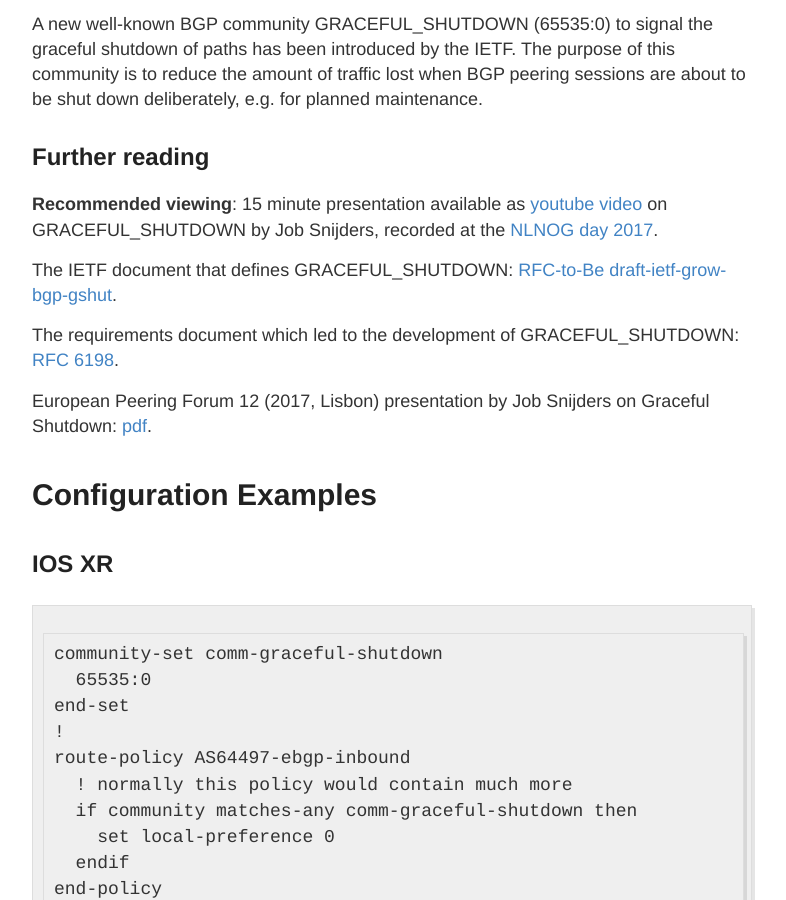
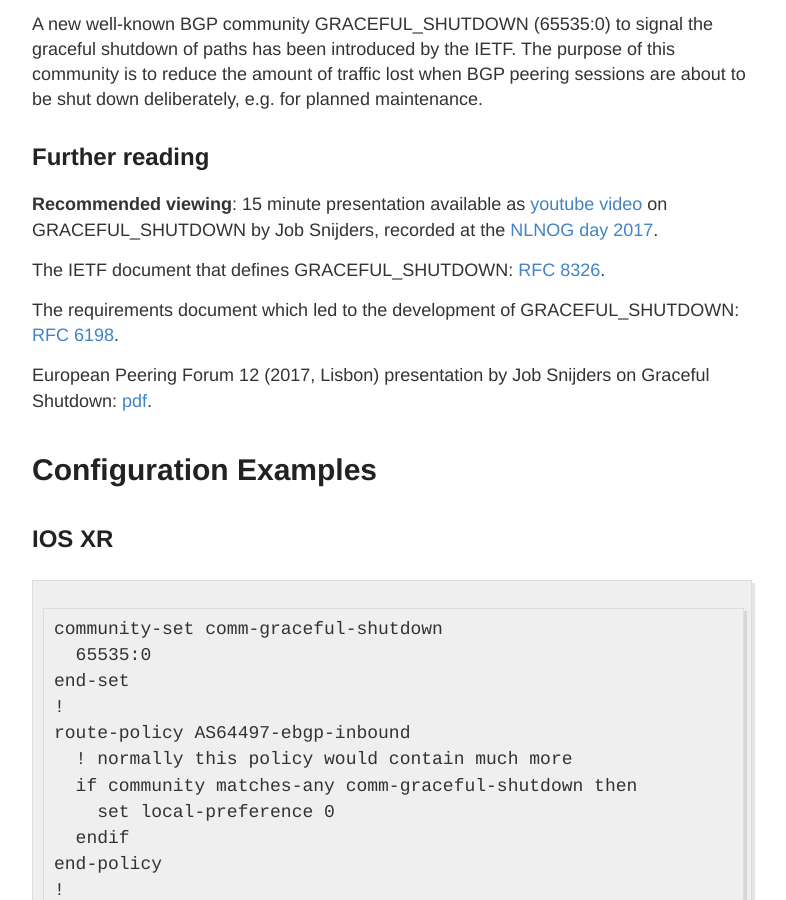
Before and after one commit to NLNOG/bgpfilterguide, a Jekyll site: the page built from guides/graceful_shutdown.md, in a window 1280 px wide and 900 px high, scrolled down 653 px. Shown: the whole window, without its empty margins (248-1034 px from the left). Built offline with Jekyll 4.4.1, drawn with Linux system fonts in a browser that asks for light colours.

Commit message:
Update link

```diff
--- a/guides/graceful_shutdown.md
+++ b/guides/graceful_shutdown.md
@@ -21,7 +21,7 @@ about to be shut down deliberately, e.g. for planned maintenance.
 **Recommended viewing**: 15 minute presentation available as [youtube video](https://www.youtube.com/watch?v=HGGRsJ-gjI4) on GRACEFUL_SHUTDOWN by
 Job Snijders, recorded at the [NLNOG day 2017](https://nlnog.net/nlnog-day-2017/).
 
-The IETF document that defines GRACEFUL_SHUTDOWN: [RFC-to-Be draft-ietf-grow-bgp-gshut](https://tools.ietf.org/html/draft-ietf-grow-bgp-gshut-12).
+The IETF document that defines GRACEFUL_SHUTDOWN: [RFC 8326](https://tools.ietf.org/html/rfc8326).
 
 The requirements document which led to the development of GRACEFUL_SHUTDOWN: [RFC 6198](https://tools.ietf.org/html/rfc6198).
 
```
